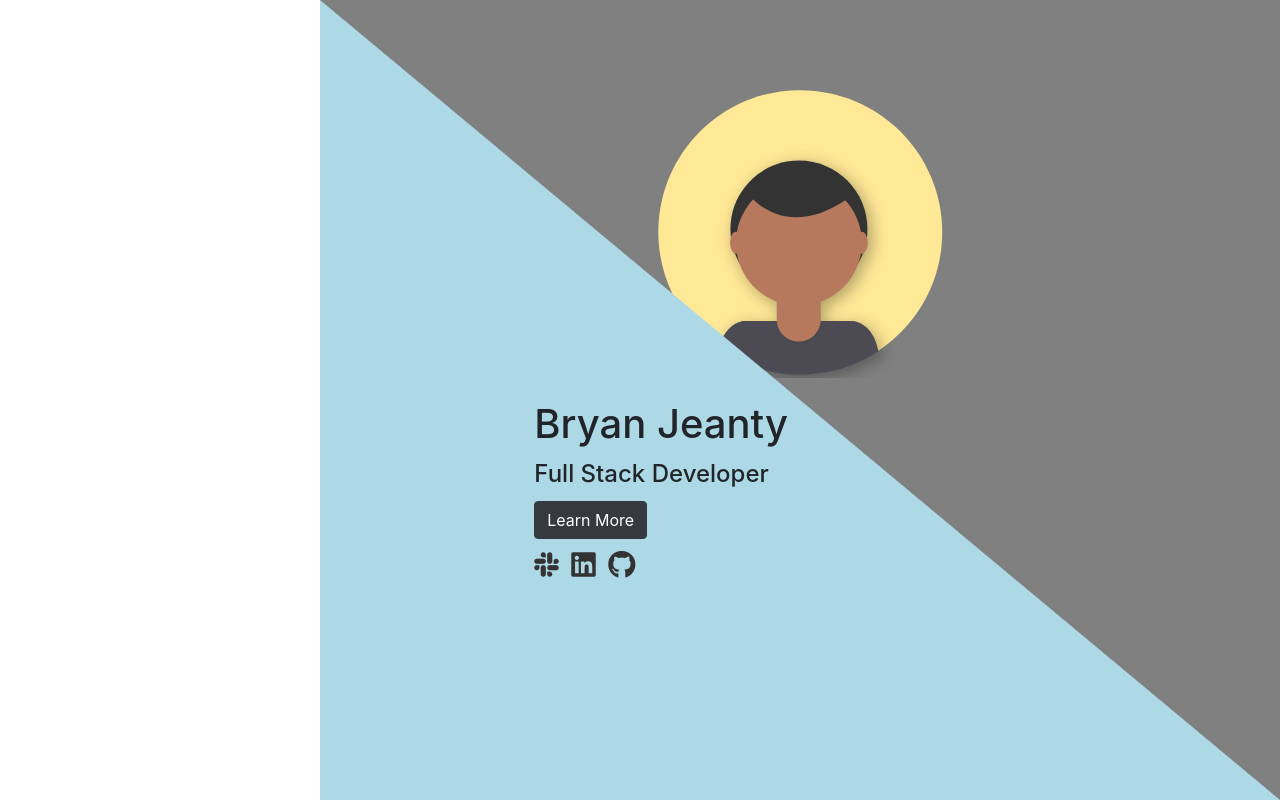
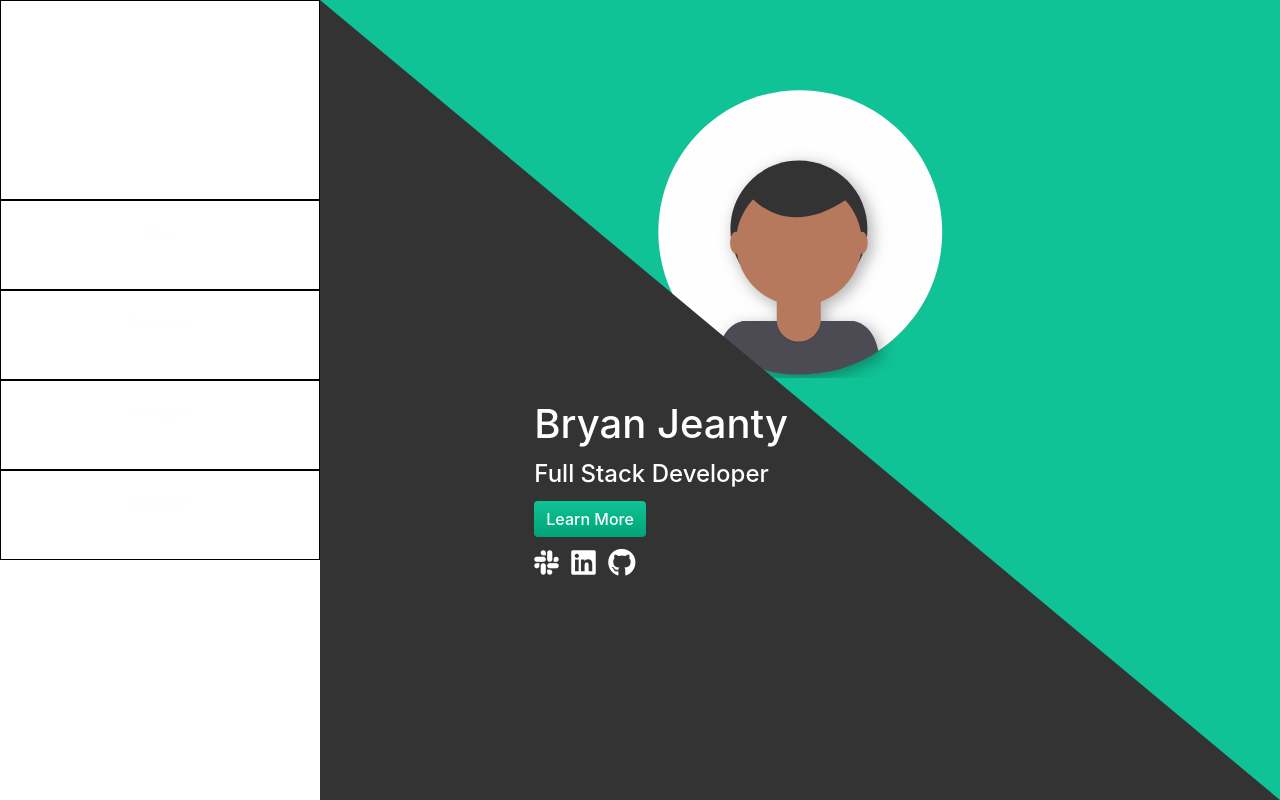
Before and after one commit to bryanjeanty/portfolio, a plain HTML site: page portfolio/index.html in a window 1280 px wide. Both pictures are taken after a click on the button "Learn More". Drawn offline with nearby package versions, Linux system fonts and the light colour scheme.

Commit message:
color theming on content region

```diff
--- a/portfolio/index.html
+++ b/portfolio/index.html
@@ -39,7 +39,15 @@
     <title>Bryan Jeanty | Home</title>
   </head>
   <body>
-    <div id="sidebar"></div>
+    <div id="sidebar">
+      <div id="brand-container"></div>
+      <div id="tabs-container">
+        <div class="tabs bio-tab">Bio</div>
+        <div class="tabs portfolio-tab">Portfolio</div>
+        <div class="tabs resume-tab">Resume</div>
+        <div class="tabs contact-tab">Contact</div>
+      </div>
+    </div>
     <div id="content">
       <div id="svg-container">
         <svg id="my-svg" preserveAspectRatio="none" viewBox="0 0 100 100">
@@ -64,8 +72,8 @@
               />
             </g>
             <path
+              id="pro-pic-aura"
               d="M145.283 286.016C223.675 286.016 287.225 222.466 287.225 144.073C287.225 65.681 223.675 2.13138 145.283 2.13138C66.8901 2.13138 3.34041 65.681 3.34041 144.073C3.34041 222.466 66.8901 286.016 145.283 286.016Z"
-              fill="#FFE896"
             />
             <g filter="url(#filter0_d)">
               <path
@@ -159,7 +167,7 @@
         <div id="heading-wrapper">
           <h1><span>Bryan</span> Jeanty</h1>
           <h4>Full Stack Developer</h4>
-          <button id="toggle" class="btn btn-dark">Learn More</button>
+          <button id="toggle" class="btn">Learn More</button>
           <div id="social">
             <a href="#"><i class="social-icons fab fa-slack"></i></a>
             <a href="#"><i class="social-icons fab fa-linkedin"></i></a>
--- a/portfolio/style.css
+++ b/portfolio/style.css
@@ -1,20 +1,23 @@
 /* global */
+/* variables */
+:root {
+  --primary: #10c396;
+  --primary-dark: #00a376;
+  --primary-light: #20d3a6;
+  --dark: #333;
+  --light: #fefefe;
+}
+
 html,
 body {
   width: 100%;
   height: 100%;
   margin: 0;
+  padding: 0;
+  text-decoration: none;
+  list-style: none;
+  color: var(--light);
 }
-
-/* variables */
-/* set */
-/* :root {
-    --main-bg-color: pink;
-}
-call
-body {
-    background-color: var(--main-bg-color)
-} */
 
 /* conditions for both regions */
 #sidebar,
@@ -25,21 +28,42 @@ body {
   transition: width 0.75s;
 }
 
-/* condition for sidebar region */
+/* conditions for sidebar region */
 /* initial */
 #sidebar {
   width: 0;
+  display: flex;
+  flex-direction: column;
 }
+
+#brand-container {
+  height: 25%;
+  border: 1px solid black;
+}
+
+#tabs-container {
+  height: 75%;
+  display: flex;
+  flex-direction: column;
+}
+
+#tabs-container > * {
+  height: 15%;
+  border: 1px solid black;
+  text-align: center;
+  padding-top: 1.25rem;
+}
+
 /* final */
 #sidebar.expanded {
   width: 25%;
 }
 
-/* condition for content region */
+/* conditions for content region */
 /* initial */
 #content {
   position: relative;
-  background: gray;
+  background: var(--primary);
   width: 100%;
 }
 /* final */
@@ -61,6 +85,10 @@ body {
   margin: 5.5rem auto 0 auto;
 }
 
+#pro-pic-aura {
+  fill: var(--light);
+}
+
 /* background */
 #svg-container {
   z-index: 1;
@@ -77,7 +105,7 @@ body {
 }
 
 #my-polygon {
-  fill: lightblue;
+  fill: var(--dark);
 }
 
 /* heading */
@@ -101,6 +129,18 @@ body {
   margin-bottom: 0.75rem;
 }
 
+#toggle {
+  /* border: 1px solid black; */
+  border: none;
+  font-weight: 450;
+  background-image: linear-gradient(
+    to bottom,
+    var(--primary),
+    var(--primary-dark)
+  );
+  color: var(--light);
+}
+
 #toggle:focus,
 #toggle:active {
   outline: none;
@@ -108,7 +148,7 @@ body {
 }
 
 #social a {
-  color: #333;
+  color: var(--light);
 }
 
 .social-icons {
```
